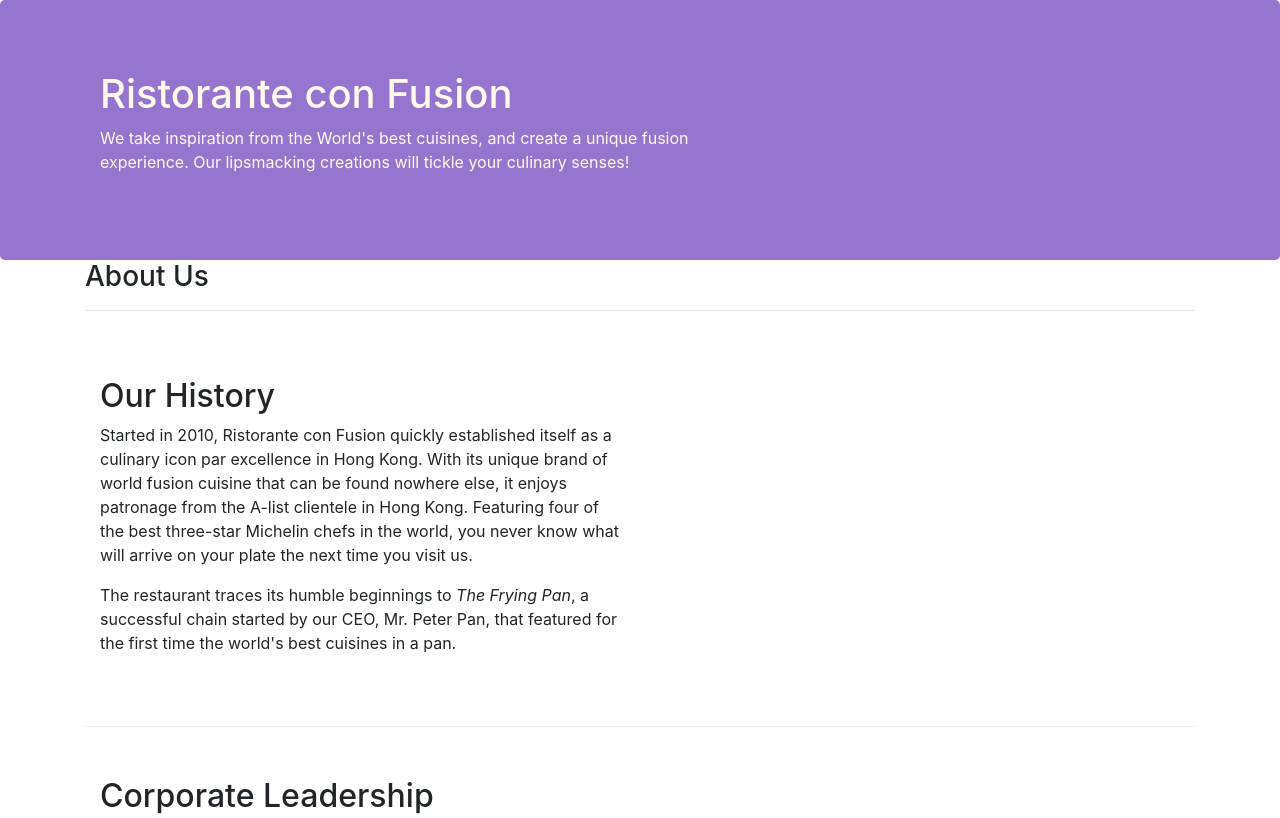
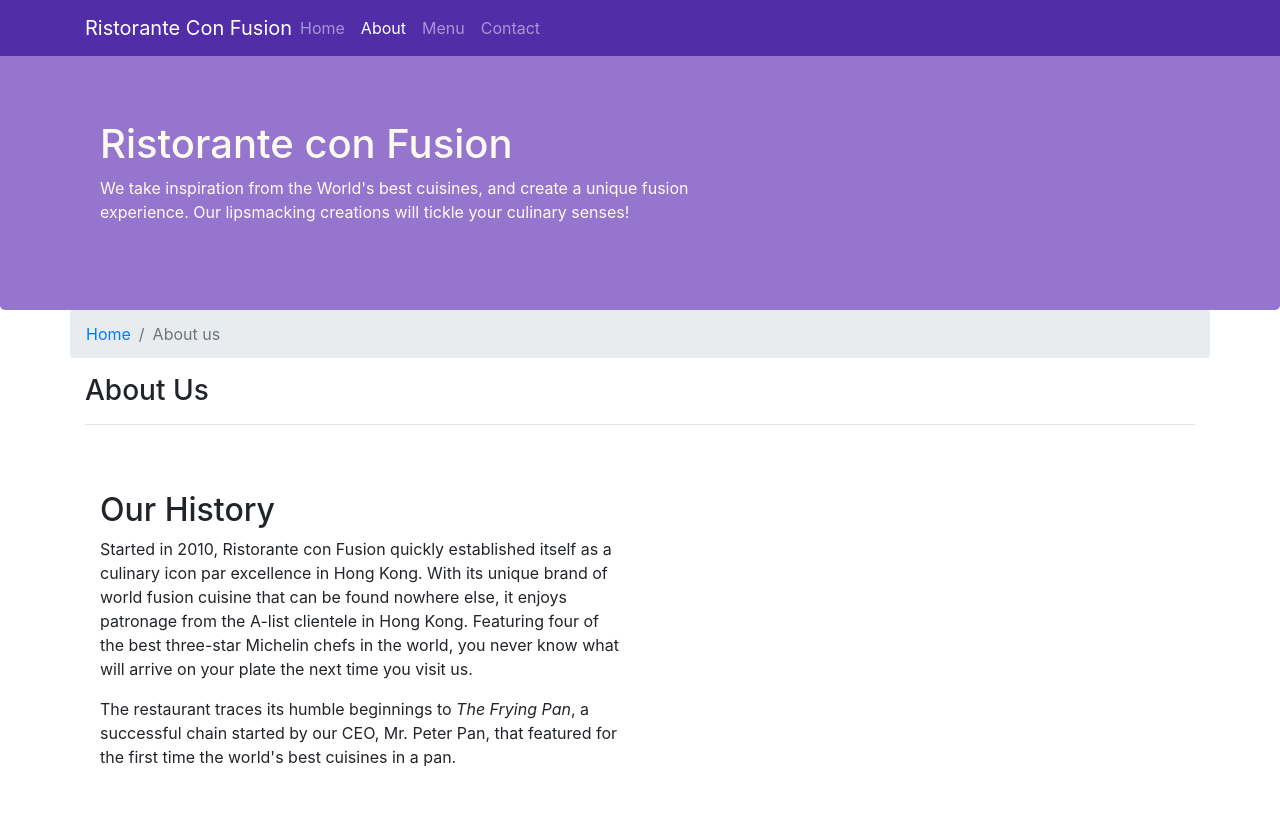
Before and after one commit to Sumanth-Varma/BS, a website: page aboutus.html in a window 1280 px wide. Shown: the top 818 px of the page. Drawn offline with nearby package versions, Linux system fonts and the light colour scheme.

Commit message:
navbar and breadcrumbs

```diff
--- a/aboutus.html
+++ b/aboutus.html
@@ -11,7 +11,22 @@
 </head>
 
 <body>
-
+    <nav class="navbar navbar-dark navbar-expand-sm fixed-top">
+        <div class="container">
+            <button class="navbar-toggler" type="button" data-toggle="collapse" data-target="#Navbar">
+                <span class="navbar-toggler-icon"></span>
+            </button>
+            <a class="navbar-brand mr-auto" href="./index.html">Ristorante Con Fusion</a>
+            <div class="collapse navbar-collapse" id="Navbar">
+            <ul class="navbar-nav mr-auto">
+                <li class="nav-item"><a class="nav-link" href="./index.html">Home</a></li>
+                <li class="nav-item active"><a class="nav-link" href="#">About</a></li>
+                <li class="nav-item"><a class="nav-link" href="#">Menu</a></li>
+                <li class="nav-item"><a class="nav-link" href="#">Contact</a></li>
+            </ul>
+        </div>
+        </div>
+    </nav>
     <header class="jumbotron">
         <div class="container">
             <div class="row row-header">
@@ -27,6 +42,10 @@
 
     <div class="container">
         <div class="row">
+            <ol class="col-12 breadcrumb">
+                <li class="breadcrumb-item"><a href="./index.html">Home</a></li>
+                <li class="breadcrumb-item active">About us</li>
+            </ol>
             <div class="col-12 col-sm">
                <h3>About Us</h3>
                <hr>
@@ -66,7 +85,7 @@
                 <div class="col-4 offset-1 col-sm-2">
                     <h5>Links</h5>
                     <ul class="list-unstyled">
-                        <li><a href="#">Home</a></li>
+                        <li><a href="./index.html">Home</a></li>
                         <li><a href="#">About</a></li>
                         <li><a href="#">Menu</a></li>
                         <li><a href="#">Contact</a></li>
--- a/css/styles.css
+++ b/css/styles.css
@@ -33,3 +33,14 @@
 	margin: 0px;
 	color:#0f0f0f;
 }
+
+body
+{
+	padding: 50px 0px 0px 0px;
+	z-index: 0;
+}
+
+.navbar-dark
+{
+	background-color: #512DA8;
+}
```
Also changed, not shown: index.html (+17 -2 lines), 1 other file.
